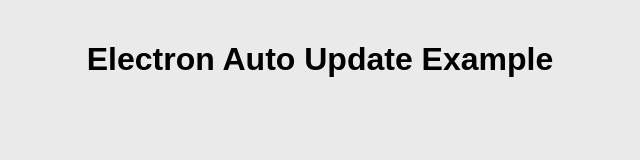
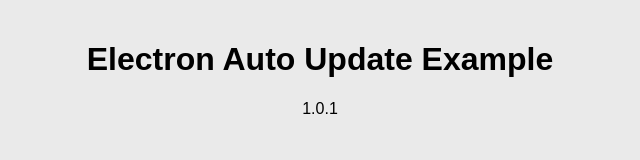
Before and after one commit to keithkodes/electron-autoupdate, an Electron app: page index.html in a window 800 px wide. Shown: the full height of the page, 80-720 px from the left. Drawn offline with Linux system fonts and the light colour scheme.

Commit message:
Version 1.0.1 update

```diff
--- a/index.html
+++ b/index.html
@@ -27,7 +27,7 @@
 </head>
 <body>
   <h1>Electron Auto Update Example</h1>
-  <p id="version"></p>
+  <p id="version">1.0.1</p>
   <script source="index.js"></script>
 
   <div id="notification" class="hidden">
--- a/package.json
+++ b/package.json
@@ -1,6 +1,6 @@
 {
   "name": "electron-auto-update-example",
-  "version": "1.0.0",
+  "version": "1.0.1",
   "description": "",
   "main": "main.js",
   "scripts": {
```
